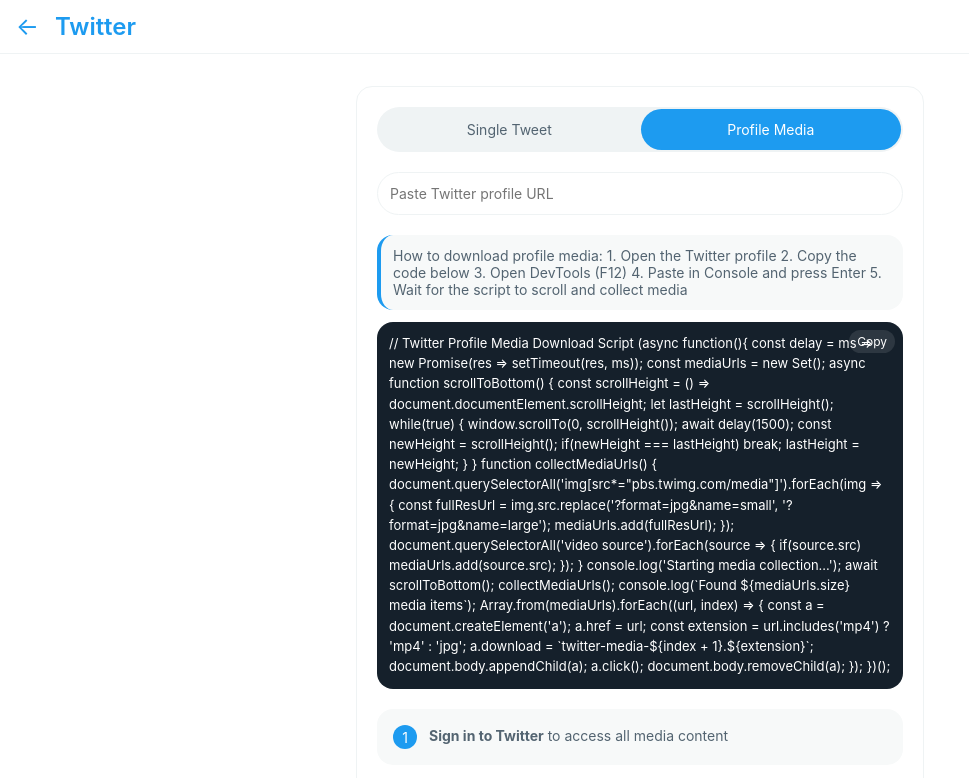
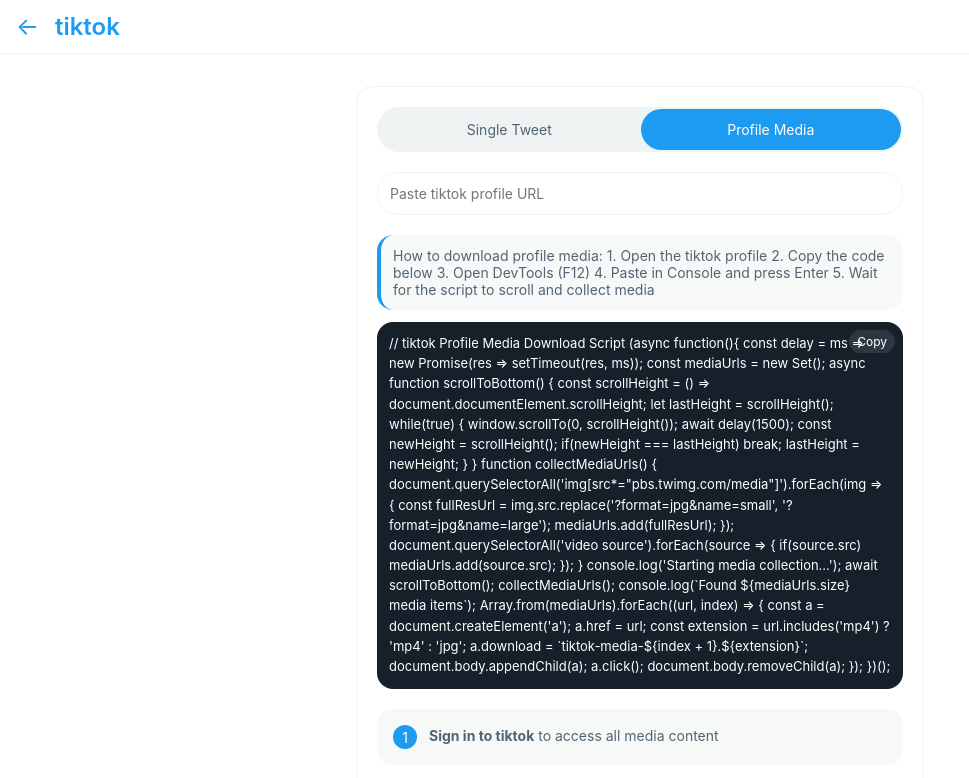
Before and after one commit to variendarkgirl/BulkDownloader, a plain HTML site: page tiktok.html in a window 1280 px wide. Both pictures are taken after a click on the button "Profile Media". Shown: the top 778 px of the page, without its empty margins (0-969 px from the left). Drawn offline with Linux system fonts and the light colour scheme.

Commit message:
Update tiktok.html

```diff
--- a/tiktok.html
+++ b/tiktok.html
@@ -3,7 +3,7 @@
 <head>
     <meta charset="UTF-8">
     <meta name="viewport" content="width=device-width, initial-scale=1.0">
-    <title>Twitter Content Downloader</title>
+    <title>tiktok Content Downloader</title>
     <style>
         * {
             margin: 0;
@@ -37,7 +37,7 @@
             color: #1d9bf0;
         }
 
-        .twitter-logo {
+        .tiktok-logo {
             color: #1d9bf0;
             font-family: -apple-system, BlinkMacSystemFont, sans-serif;
             font-size: 24px;
@@ -198,7 +198,7 @@
 <body>
     <nav class="navbar">
         <button class="back-button" onclick="window.location.href='index.html'">←</button>
-        <div class="twitter-logo">Twitter</div>
+        <div class="tiktok-logo">tiktok</div>
     </nav>
 
     <div class="main-container">
@@ -227,7 +227,7 @@
                     <div class="code-block">
                         <button class="copy-btn" onclick="copyCode('single')">Copy</button>
                         <code id="single-code">
-                            // Twitter Single Media Download Script
+                            // tiktok Single Media Download Script
                             (function(){
                                 const images = document.querySelectorAll('img[src*="pbs.twimg.com/media"]');
                                 const videos = document.querySelectorAll('video source');
@@ -237,7 +237,7 @@
                                         const imgUrl = img.src.replace('?format=jpg&name=small', '?format=jpg&name=large');
                                         const a = document.createElement('a');
                                         a.href = imgUrl;
-                                        a.download = `twitter-image-${index + 1}.jpg`;
+                                        a.download = `tiktok-image-${index + 1}.jpg`;
                                         document.body.appendChild(a);
                                         a.click();
                                         document.body.removeChild(a);
@@ -249,7 +249,7 @@
                                         const videoUrl = source.src;
                                         const a = document.createElement('a');
                                         a.href = videoUrl;
-                                        a.download = `twitter-video-${index + 1}.mp4`;
+                                        a.download = `tiktok-video-${index + 1}.mp4`;
                                         document.body.appendChild(a);
                                         a.click();
                                         document.body.removeChild(a);
@@ -264,10 +264,10 @@
             <!-- Bulk Download Section -->
             <div class="download-section" id="bulk-download">
                 <div class="input-group">
-                    <input type="text" class="url-input" placeholder="Paste Twitter profile URL">
+                    <input type="text" class="url-input" placeholder="Paste tiktok profile URL">
                     <div class="help-text">
                         How to download profile media:
-                        1. Open the Twitter profile
+                        1. Open the tiktok profile
                         2. Copy the code below
                         3. Open DevTools (F12)
                         4. Paste in Console and press Enter
@@ -276,7 +276,7 @@
                     <div class="code-block">
                         <button class="copy-btn" onclick="copyCode('bulk')">Copy</button>
                         <code id="bulk-code">
-                            // Twitter Profile Media Download Script
+                            // tiktok Profile Media Download Script
                             (async function(){
                                 const delay = ms => new Promise(res => setTimeout(res, ms));
                                 const mediaUrls = new Set();
@@ -315,7 +315,7 @@
                                     const a = document.createElement('a');
                                     a.href = url;
                                     const extension = url.includes('mp4') ? 'mp4' : 'jpg';
-                                    a.download = `twitter-media-${index + 1}.${extension}`;
+                                    a.download = `tiktok-media-${index + 1}.${extension}`;
                                     document.body.appendChild(a);
                                     a.click();
                                     document.body.removeChild(a);
@@ -330,7 +330,7 @@
                 <div class="step">
                     <div class="step-number">1</div>
                     <div class="step-content">
-                        <strong>Sign in to Twitter</strong> to access all media content
+                        <strong>Sign in to tiktok</strong> to access all media content
                     </div>
                 </div>
                 <div class="step">
```
